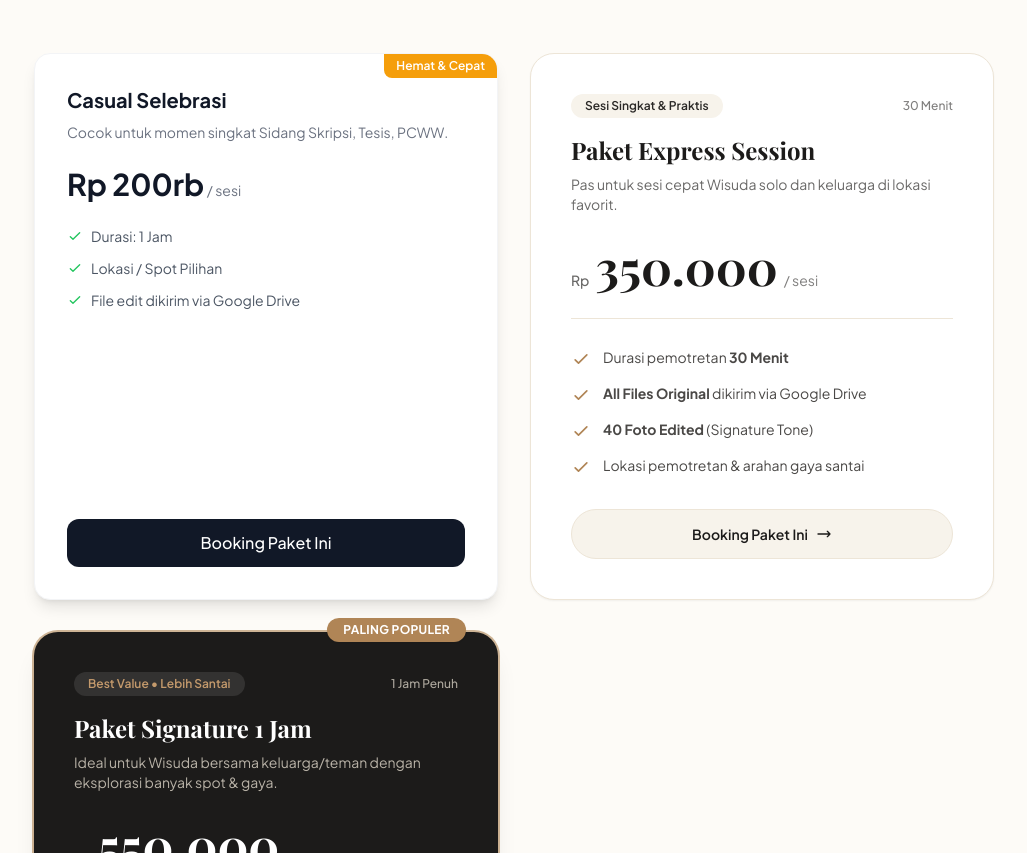
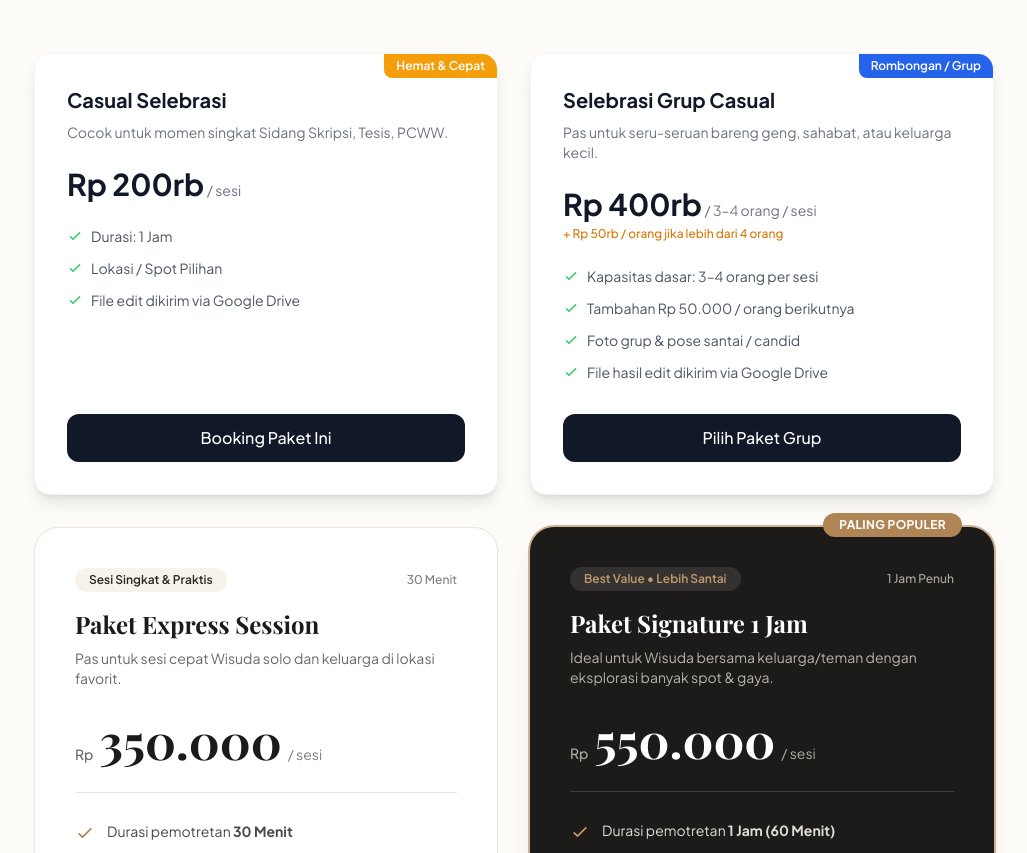
Before and after one commit to wendynugraha4-alt/Lensary.id-Pricelist, a plain HTML site: page index.html in a window 1280 px wide. Shown: the part 2429-3282 px from the top of the page, without its empty margins (126-1153 px from the left). Drawn offline with nearby package versions, Linux system fonts and the light colour scheme; a web font is replaced by a local one.

Commit message:
Update index.html

```diff
--- a/index.html
+++ b/index.html
@@ -374,6 +374,49 @@
        target="_blank"
        class="block text-center bg-gray-900 hover:bg-gray-800 text-white font-medium py-3 px-4 rounded-xl transition duration-200">
        Booking Paket Ini
+    </a>
+</div>
+          <!-- KARTU TAMBAHAN: PAKET SELEBRASI GRUP CASUAL -->
+<div class="bg-white rounded-2xl shadow-lg border border-gray-100 p-8 flex flex-col justify-between hover:shadow-xl transition duration-300 relative overflow-hidden">
+    <!-- Badge Grup -->
+    <div class="absolute top-0 right-0 bg-blue-600 text-white text-xs font-semibold px-3 py-1 rounded-bl-lg">
+        Rombongan / Grup
+    </div>
+
+    <div>
+        <h3 class="text-xl font-bold text-gray-900 mb-2">Selebrasi Grup Casual</h3>
+        <p class="text-gray-500 text-sm mb-6">Pas untuk seru-seruan bareng geng, sahabat, atau keluarga kecil.</p>
+
+        <div class="mb-6">
+            <span class="text-3xl font-extrabold text-gray-900">Rp 400rb</span>
+            <span class="text-gray-500 text-sm"> / 3–4 orang / sesi</span>
+            <p class="text-xs text-amber-600 font-medium mt-1">+ Rp 50rb / orang jika lebih dari 4 orang</p>
+        </div>
+
+        <ul class="space-y-3 text-sm text-gray-600 mb-8">
+            <li class="flex items-center gap-2">
+                <svg class="w-4 h-4 text-green-500 flex-shrink-0" fill="none" stroke="currentColor" viewBox="0 0 24 24"><path stroke-linecap="round" stroke-linejoin="round" stroke-width="2" d="M5 13l4 4L19 7"></path></svg>
+                <span>Kapasitas dasar: 3–4 orang per sesi</span>
+            </li>
+            <li class="flex items-center gap-2">
+                <svg class="w-4 h-4 text-green-500 flex-shrink-0" fill="none" stroke="currentColor" viewBox="0 0 24 24"><path stroke-linecap="round" stroke-linejoin="round" stroke-width="2" d="M5 13l4 4L19 7"></path></svg>
+                <span>Tambahan Rp 50.000 / orang berikutnya</span>
+            </li>
+            <li class="flex items-center gap-2">
+                <svg class="w-4 h-4 text-green-500 flex-shrink-0" fill="none" stroke="currentColor" viewBox="0 0 24 24"><path stroke-linecap="round" stroke-linejoin="round" stroke-width="2" d="M5 13l4 4L19 7"></path></svg>
+                <span>Foto grup & pose santai / candid</span>
+            </li>
+            <li class="flex items-center gap-2">
+                <svg class="w-4 h-4 text-green-500 flex-shrink-0" fill="none" stroke="currentColor" viewBox="0 0 24 24"><path stroke-linecap="round" stroke-linejoin="round" stroke-width="2" d="M5 13l4 4L19 7"></path></svg>
+                <span>File hasil edit dikirim via Google Drive</span>
+            </li>
+        </ul>
+    </div>
+
+    <a href="https://wa.me/6281234567890?text=Halo%20Lensary.id,%20saya%20tertarik%20dengan%20Paket%20Selebrasi%20Grup%20Casual%20(Rp%20400rb%20untuk%203-4%20orang,%20+50rb/orang%20tambahan)."
+       target="_blank"
+       class="block text-center bg-gray-900 hover:bg-gray-800 text-white font-medium py-3 px-4 rounded-xl transition duration-200">
+        Pilih Paket Grup
     </a>
 </div>
 
```
